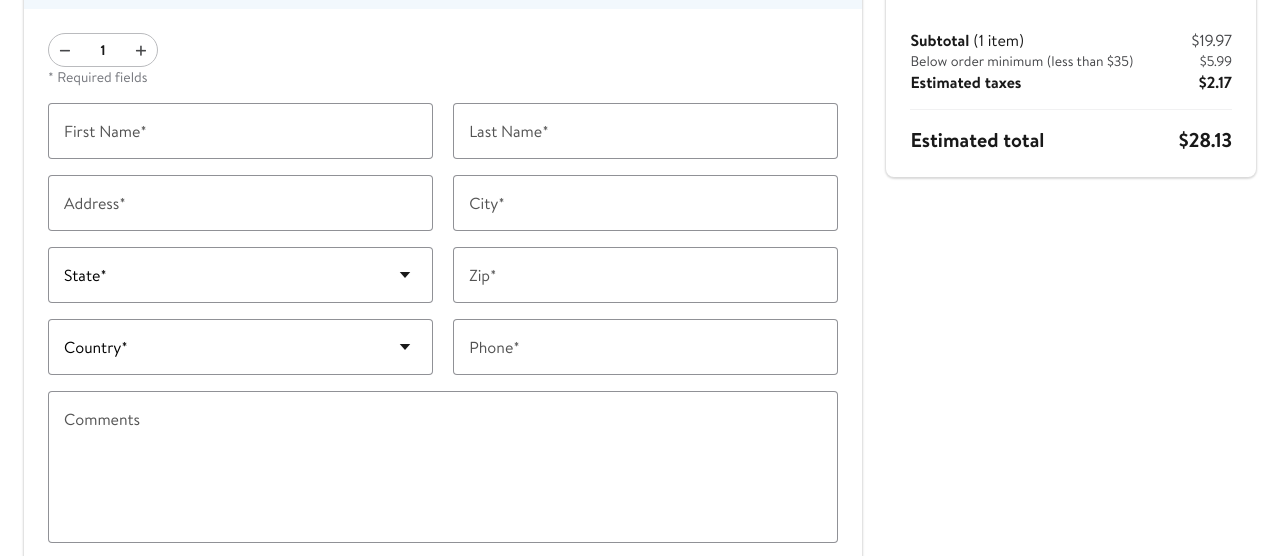
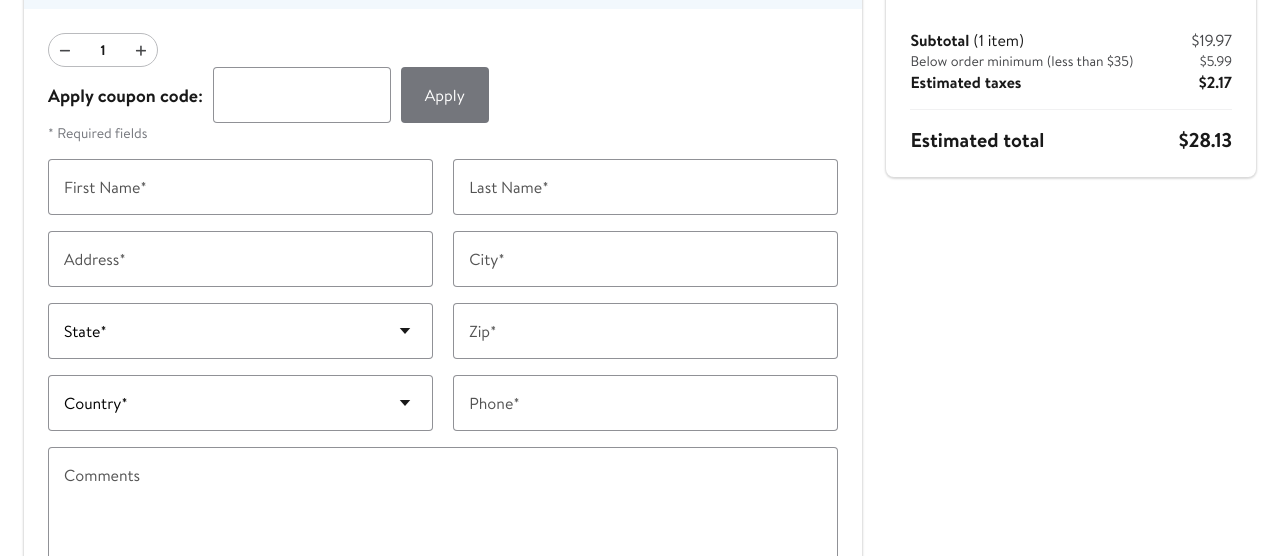
Before and after one commit to dr0n508/checkout, a website: page app/index.html in a window 1280 px wide. Shown: the part 212-768 px from the top of the page. Drawn offline with nearby package versions, Linux system fonts and the light colour scheme.

Commit message:
add coupon code input

```diff
--- a/app/index.html
+++ b/app/index.html
@@ -41,13 +41,23 @@
 
           <div class="inner-wrapper">
 
-
             <div class="custom-input-number">
               <span class="minus">&#8722;</span>
               <input type="text" value="1"/>
               <span class="plus">+</span>
             </div>
 
+            <div class="coupon-input flex align-center">
+              <p class="f4 bold">Apply coupon code:</p>
+
+              <div class="form-input w-25 pr-1 pl-1">
+                <div class="input-wrapper">
+                  <input type="text" name="coupon_code" id="coupon_code" value="">
+                </div>
+              </div>
+
+              <button class="secondary-btn">Apply</button>
+            </div>
 
             <p class="gray f6 pb3">* Required fields</p>
 
--- a/app/scss/_buttons.scss
+++ b/app/scss/_buttons.scss
@@ -12,3 +12,10 @@
     background-color: $accent;
   }
 }
+
+.secondary-btn {
+  @extend .primary-btn;
+  height: 56px;
+  background-color: $gray;
+  border-radius: 4px;
+}
--- a/app/scss/_inputs.scss
+++ b/app/scss/_inputs.scss
@@ -92,6 +92,9 @@
     text-align: center;
     height:24px;
     width: 45px;
-
   }
 }
+
+.coupon-input {
+
+}
```
Also changed, not shown: app/_home.html (+11 -1 lines), app/css/main.min.css, 1 other file.
